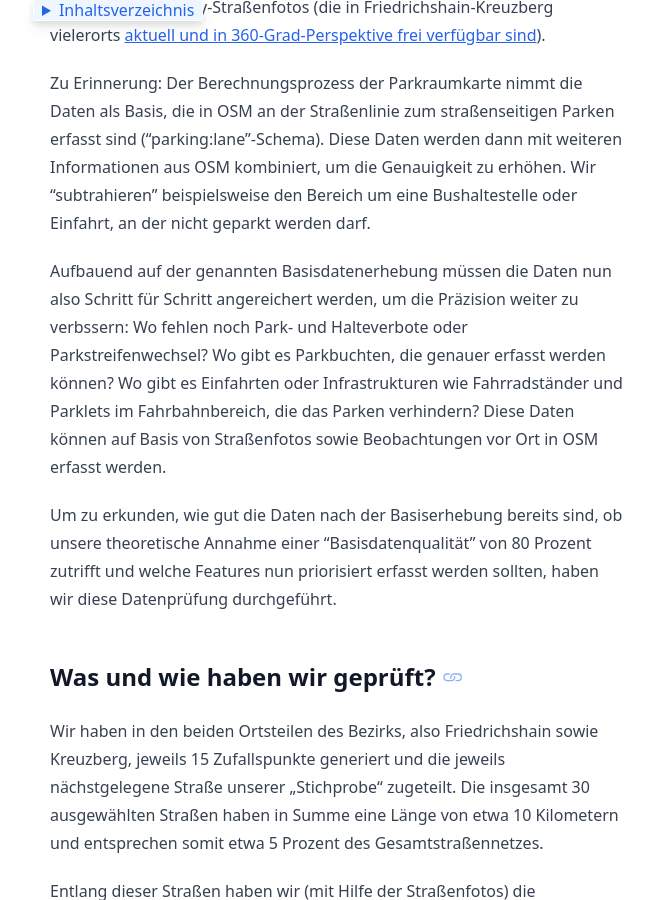
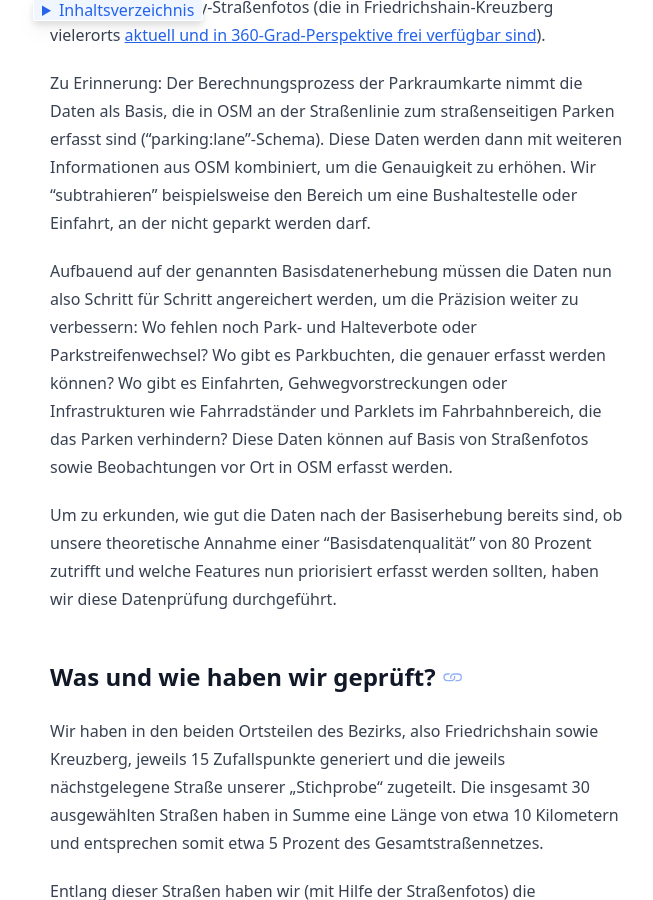
Before and after one commit to osmberlin/parkraum.osm-verkehrswende.org, a Jekyll site: the page built from _posts/2022-09-09-stichprobenpruefung.md, in a window 1280 px wide and 900 px high, scrolled down 1167 px. Shown: the whole window, without its empty margins (226-879 px from the left). Built offline with Jekyll 4.4.1, drawn with Linux system fonts in a browser that asks for light colours; some of the changed text lies outside the part shown.

Commit message:
Typo, kleine Ergänzung/Korrektur

```diff
--- a/_posts/2022-09-09-stichprobenpruefung.md
+++ b/_posts/2022-09-09-stichprobenpruefung.md
@@ -20,7 +20,7 @@ Bisher wurden dafür in einem ersten Schritt die „Basisdaten“ zum straßenbe
 
 Zu Erinnerung: Der Berechnungsprozess der Parkraumkarte nimmt die Daten als Basis, die in OSM an der Straßenlinie zum straßenseitigen Parken erfasst sind ("parking:lane"-Schema). Diese Daten werden dann mit weiteren Informationen aus OSM kombiniert, um die Genauigkeit zu erhöhen. Wir "subtrahieren" beispielsweise den Bereich um eine Bushaltestelle oder Einfahrt, an der nicht geparkt werden darf.
 
-Aufbauend auf der genannten Basisdatenerhebung müssen die Daten nun also Schritt für Schritt angereichert werden, um die Präzision weiter zu verbssern: Wo fehlen noch Park- und Halteverbote oder Parkstreifenwechsel? Wo gibt es Parkbuchten, die genauer erfasst werden können? Wo gibt es Einfahrten oder Infrastrukturen wie Fahrradständer und Parklets im Fahrbahnbereich, die das Parken verhindern? Diese Daten können auf Basis von Straßenfotos sowie Beobachtungen vor Ort in OSM erfasst werden.
+Aufbauend auf der genannten Basisdatenerhebung müssen die Daten nun also Schritt für Schritt angereichert werden, um die Präzision weiter zu verbessern: Wo fehlen noch Park- und Halteverbote oder Parkstreifenwechsel? Wo gibt es Parkbuchten, die genauer erfasst werden können? Wo gibt es Einfahrten, Gehwegvorstreckungen oder Infrastrukturen wie Fahrradständer und Parklets im Fahrbahnbereich, die das Parken verhindern? Diese Daten können auf Basis von Straßenfotos sowie Beobachtungen vor Ort in OSM erfasst werden.
 
 Um zu erkunden, wie gut die Daten nach der Basiserhebung bereits sind, ob unsere theoretische Annahme einer "Basisdatenqualität" von 80 Prozent zutrifft und welche Features nun priorisiert erfasst werden sollten, haben wir diese Datenprüfung durchgeführt.
 
```
Also changed, not shown: other parts of _posts/2022-09-09-stichprobenpruefung.md (+1 -1 lines).
